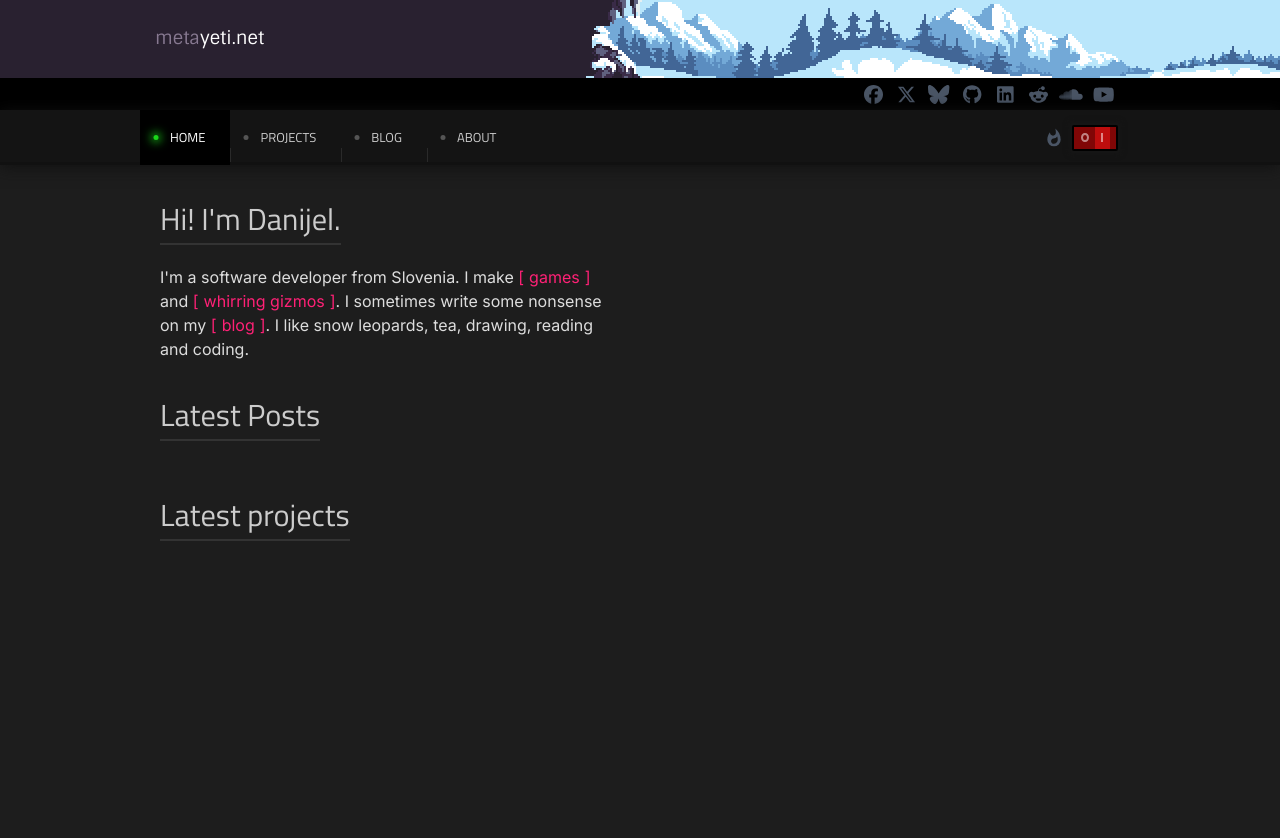
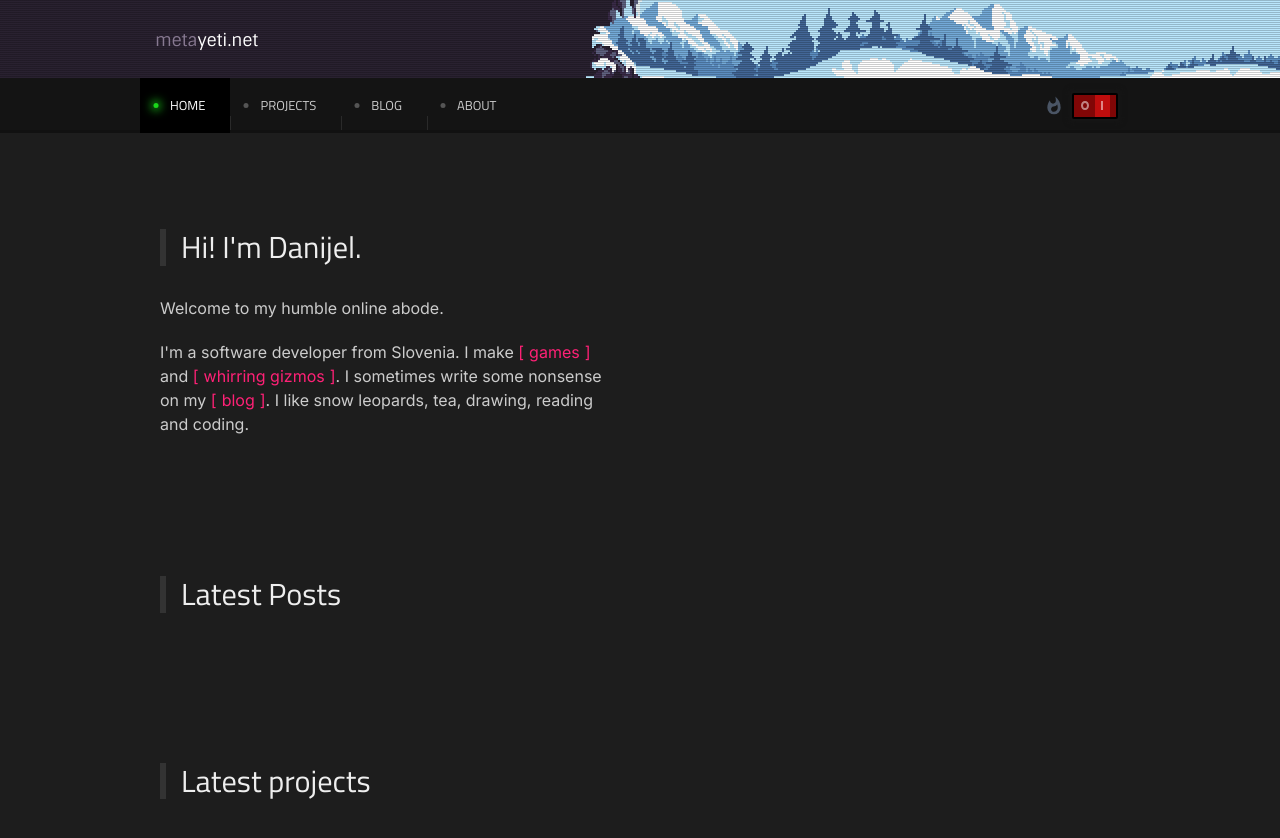
Before and after one commit to metayeti/metayeti.net, a Vue app: page / in a window 1280 px wide. Shown: the top 838 px of the page. Built offline with nearby package versions, Linux system fonts and the light colour scheme.

Commit message:
Simplified header + add scss

```diff
--- a/package.json
+++ b/package.json
@@ -25,6 +25,7 @@
     "eslint": "^9.22.0",
     "eslint-plugin-vue": "~10.0.0",
     "globals": "^16.0.0",
+    "sass": "^1.86.3",
     "vite": "^6.2.4",
     "vite-plugin-vue-devtools": "^7.7.2"
   }
--- a/src/components/SiteHeader.vue
+++ b/src/components/SiteHeader.vue
@@ -39,6 +39,7 @@ const switchSiteTheme = (lightMode) => {
 				<div class="bg2"></div>
 			</div>
 			<div class="pixelated background"></div>
+			<div class="crt-fx"></div>
 			<div class="wrap">
 				<h1 class="site-branding">
 					<span class="highlight">meta</span><span>yeti.net</span>
@@ -46,11 +47,17 @@ const switchSiteTheme = (lightMode) => {
 			</div>
 		</div>
 	</header>
+	<!--
 	<nav class="navigation-top">
 		<div class="wrap social-link-row">
 			<a class="social-link tooltip" href="https://www.facebook.com/profile.php?id=100095050669741" target="_blank">
 				<font-awesome-icon icon="fa-brands fa-facebook" />
 				<span class="tooltip-text">Facebook</span>
+				<div class="tooltip-arrow"></div>
+			</a>
+			<a class="social-link tooltip" href="https://github.com/metayeti" target="_blank">
+				<font-awesome-icon icon="fa-brands fa-github" />
+				<span class="tooltip-text">GitHub</span>
 				<div class="tooltip-arrow"></div>
 			</a>
 			<a class="social-link tooltip" href="https://x.com/metayetidev" target="_blank">
@@ -63,11 +70,6 @@ const switchSiteTheme = (lightMode) => {
 				<span class="tooltip-text">Bluesky</span>
 				<div class="tooltip-arrow"></div>
 			</a>
-			<a class="social-link tooltip" href="https://github.com/metayeti" target="_blank">
-				<font-awesome-icon icon="fa-brands fa-github" />
-				<span class="tooltip-text">GitHub</span>
-				<div class="tooltip-arrow"></div>
-			</a>
 			<a class="social-link tooltip" href="#" target="_blank">
 				<font-awesome-icon icon="fa-brands fa-linkedin" />
 				<span class="tooltip-text">LinkedIn</span>
@@ -78,18 +80,19 @@ const switchSiteTheme = (lightMode) => {
 				<span class="tooltip-text">Reddit</span>
 				<div class="tooltip-arrow"></div>
 			</a>
+			<a class="social-link tooltip" href="https://www.youtube.com/@metayetidev" target="_blank">
+				<font-awesome-icon icon="fa-brands fa-youtube" />
+				<span class="tooltip-text">YouTube</span>
+				<div class="tooltip-arrow"></div>
+			</a>
 			<a class="social-link tooltip" href="https://soundcloud.com/metayeti" target="_blank">
 				<font-awesome-icon icon="fa-brands fa-soundcloud" />
 				<span class="tooltip-text">Soundcloud</span>
 				<div class="tooltip-arrow"></div>
 			</a>
-			<a class="social-link tooltip" href="https://www.youtube.com/@metayetidev" target="_blank">
-				<font-awesome-icon icon="fa-brands fa-youtube" />
-				<span class="tooltip-text">YouTube</span>
-				<div class="tooltip-arrow"></div>
-			</a>
 		</div>
 	</nav>
+	-->
 	<nav class="navigation-main">
 		<div class="wrap flex flex-row gap-1.5">
 			<div class="nav-button-row">
@@ -111,7 +114,7 @@ const switchSiteTheme = (lightMode) => {
 	</nav>
 </template>
 
-<style scoped>
+<style scoped lang="scss">
 header {
 	position: relative;
 	user-select: none;
@@ -122,11 +125,10 @@ header > .banner {
 	position: relative;
 	height: 78px;
 	overflow: hidden;
-	z-index: 1;
 
 	.back {
-		/* header backgrounds that make sure the correct colors continue past
-		   the banner on very wide screens or client zoom-out */
+		/* header backgrounds to make sure the correct background colors continue
+		   past the banner */
 		position: absolute;
 		width: 100%;
 		height: 100%;
@@ -158,14 +160,43 @@ header > .banner {
 		margin-left: -1000px;
 	}
 
+	.crt-fx {
+		position: absolute;
+		width: 100%;
+		height: 100%;
+		left: 0;
+		top: 0;
+		background: repeating-linear-gradient(
+			to bottom,
+			rgba(0, 0, 0, 0.2) 0px,
+			rgba(0, 0, 0, 0.2) 1px,
+			transparent 1px,
+			transparent 2px
+		);
+
+	}
+
 	h1.site-branding {
 		position: absolute;
-		top: 25px;
+		line-height: 80px;
 		margin-left: -5px;
 		color: #fff;
+		/*
+		font-family: "Press Start 2P", system-ui;
+		font-size: 9.5px;
+		font-smooth: never;
+		*/
 		font-family: "Sintony", sans-serif;
-		font-weight: 700;
-		font-size: 18px;
+		font-weight: 400;
+		font-size: 17px;
+
+		/*
+		@media (min-width: 430px) { font-size: 0.6em; }
+		@media (min-width: 460px) { font-size: 0.7em; }
+		@media (min-width: 490px) { font-size: 0.8em; }
+		@media (min-width: 520px) { font-size: 0.9em; }
+		@media (min-width: 550px) { font-size: 1em; }
+		*/
 
 		.highlight {
 			color: rgb(135, 121, 145);
@@ -175,6 +206,7 @@ header > .banner {
 }
 
 /* -- top navigation -- */
+/*
 nav.navigation-top {
 	position: sticky;
 	top: 0;
@@ -246,6 +278,7 @@ nav.navigation-top {
 
 	}
 }
+*/
 
 /* -- main navigation -- */
 nav.navigation-main {
@@ -254,7 +287,6 @@ nav.navigation-main {
 	height: 55px;
 	background-color: #141414;
 	border-bottom: 3px solid #111;
-	box-shadow: 0 2px 15px 0 #111;
 	z-index: 99;
 
 	.nav-button-row {
@@ -310,15 +342,47 @@ nav.navigation-main {
 				background-color: rgb(26, 214, 26);
 				box-shadow: 0 0 10px 2px rgb(26, 214, 26);
 			}
+
+			@media (min-width: 500px) {
+				height: 55px;
+				padding: 0 25px 0 0;
+				line-height: 55px;
+				font-size: 13px;
+				text-align: left;
+				flex-grow: 0;
+
+				&::before {
+					display: block;
+					position: relative;
+					float: left;
+					width: 30px;
+					height: 14px;
+					top: 38px;
+					border-left: 1px solid #2a2a2a;
+				}
+				&:first-child::before {
+					border-color: transparent;
+				}
+				&::after {
+					left: 16px;
+					top: 0;
+					bottom: 0;
+					margin: auto 0;
+					width: 5px;
+					height: 5px;
+					background-color: #555;
+				}
+			}
 		}
 	}
-}
-.let-there-be-light nav.navigation-main {
-	box-shadow: none;
+
+
+
 }
 
 /* -- responsive breakpoints -- */
 
+/*
 @media (min-width: 500px) {
 	nav.navigation-main {
 		.nav-button-row {
@@ -355,4 +419,5 @@ nav.navigation-main {
 		}
 	}
 }
+	*/
 </style>
--- a/src/main.js
+++ b/src/main.js
@@ -1,6 +1,6 @@
 // global css imports
 import './styles/fonts.css'; // font imports
-import './styles/metayeti.css'; // main site styles
+import './styles/metayeti.scss'; // main site styles
 import './styles/tw.css'; // tailwind styles
 
 // vue imports
--- a/src/router/index.js
+++ b/src/router/index.js
@@ -23,7 +23,13 @@ const router = createRouter({
 		}
 
 		const isInitialLoad = !from.name;
-		const toPosition = (to.path === '/') ? 0 : ((to.path === '/about') ? 79 : 110);
+		const toPosition = (to.path === '/') ? 0 : 100;
+		/*
+		let toPosition;
+		if (to.path === '/') toPosition = 0;
+		else if (to.path === '/about') toPosition = 79;
+		else toPosition = 110;
+		*/
 
 		return {
 			top: toPosition,
--- a/src/styles/colors.css
+++ b/src/styles/colors.css
@@ -10,9 +10,9 @@
 	--my-global-background: #131313;
 
 	--my-content-background :#1d1d1d;
-	--my-content-color: #ddd;
-	--my-content-heading: #ccc;
-	--my-content-underline: #333;
+	--my-content-color: #ccc;
+	--my-content-heading: #eee;
+	--my-content-heading-decoration: #333;
 	--my-content-link: #ff2176;
 
 
@@ -22,9 +22,9 @@
 /* Light theme colors */
 
 :root.let-there-be-light {
-	--my-content-background: #fff;
+	--my-content-background: #e9e9e9;
 	--my-content-color: #000000;
 	--my-content-heading: #000;
 	--my-content-underline: #ebf0f3;
-	--my-content-link: #28aeec;
+	--my-content-link: #f70036;
 }
--- a/src/styles/fonts.css
+++ b/src/styles/fonts.css
@@ -1 +1,8 @@
-@import url('https://fonts.googleapis.com/css2?family=Inter:ital,opsz,wght@0,14..32,100..900;1,14..32,100..900&family=Sintony:wght@400;700&family=Titillium+Web:ital,wght@0,200;0,300;0,400;0,600;0,700;0,900;1,200;1,300;1,400;1,600;1,700&display=swap');
+@import url('https://fonts.googleapis.com/css2?family=Inter:ital,opsz,wght@0,14..32,100..900;1,14..32,100..900&family=Press+Start+2P&family=Sintony:wght@400;700&family=Titillium+Web:ital,wght@0,200;0,300;0,400;0,600;0,700;0,900;1,200;1,300;1,400;1,600;1,700&display=swap');
+
+/*
+@import url('https://fonts.googleapis.com/css2?family=Inter:ital,opsz,wght@0,14..32,100..900;1,14..32,100..900&display=swap');
+@import url('https://fonts.googleapis.com/css2?family=Press+Start+2P&display=swap');
+@import url('https://fonts.googleapis.com/css2?family=Sintony:wght@400;700&display=swap');
+@import url('https://fonts.googleapis.com/css2?family=Titillium+Web:ital,wght@0,200;0,300;0,400;0,600;0,700;0,900;1,200;1,300;1,400;1,600;1,700&display=swap');
+*/
--- a/src/styles/metayeti.css
+++ b/src/styles/metayeti.scss
@@ -30,7 +30,7 @@ body {
 
 .main-content {
 	position: relative;
-	padding: 30px 0;
+	padding: 12vh 0;
 	background-color: var(--my-content-background);
 	color: var(--my-content-color);
 	font-family: "Inter", sans-serif;
@@ -40,24 +40,28 @@ body {
 	.site-content {
 		display: flex;
 		flex-direction: column;
-		gap: 20px;
+		gap: 15vh;
 	}
 
 	article {
-		padding-bottom: 10px;
 	}
 
 	h2, h3, h4, h5, h6 {
 		display: inline-block;
 		font-family: "Titillium Web", sans-serif;
 		color: var(--my-content-heading);
-		border-bottom: 2px solid var(--my-content-underline);
-		margin-bottom: 20px;
+		border-left: 6px solid var(--my-content-heading-decoration);
+		padding-left: 15px;
+		margin-bottom: 30px;
 	}
 	h2 {
 		font-size: 1.9rem;
 		font-weight: 400;
-		line-height: 3rem;
+		line-height: 2.3rem;
+	}
+
+	p {
+		padding-bottom: 20px;
 	}
 
 	a.fancy {
--- a/src/views/HomeView.vue
+++ b/src/views/HomeView.vue
@@ -1,19 +1,18 @@
 <script setup>
+import { RouterLink } from 'vue-router';
 </script>
 
 <template>
 
 	<article>
 		<h2>Hi! I'm Danijel.</h2>
-
+		<p>Welcome to my humble online abode.</p>
 		<p>
 			I'm a software developer from Slovenia.
-			I make <a href="/projects" class="fancy">games</a> <br class="responsive-break">
-			and <a href="https://github.com/metayeti" class="fancy">whirring gizmos</a>. I sometimes write some nonsense<br class="responsive-break">
-			on my <a href="/blog" class="fancy">blog</a>. I like snow leopards, tea, drawing, reading <br class="responsive-break">and coding.
+			I make <RouterLink to="/projects" class="fancy">games</RouterLink> <br class="responsive-break">
+			and <a href="https://github.com/metayeti" class="fancy" target="_blank">whirring gizmos</a>. I sometimes write some nonsense<br class="responsive-break">
+			on my <RouterLink to="/blog" class="fancy">blog</RouterLink>. I like snow leopards, tea, drawing, reading <br class="responsive-break">and coding.
 		</p>
-
-
 	</article>
 	<article>
 		<h2>Latest Posts</h2>
--- a/vite.config.js
+++ b/vite.config.js
@@ -12,7 +12,7 @@ export default defineConfig({
   plugins: [
     vue(),
     //vueDevTools(),
-	tailwindcss(),
+    tailwindcss(),
   ],
   resolve: {
     alias: {
```
Also changed, not shown: 1 other file (tests, documents, lock files or other folders).
